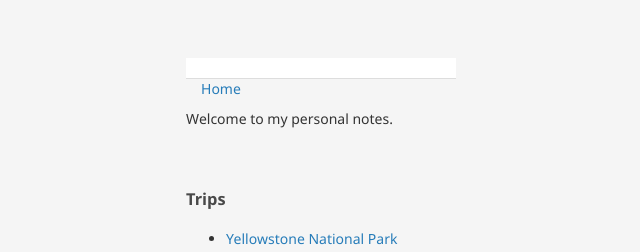
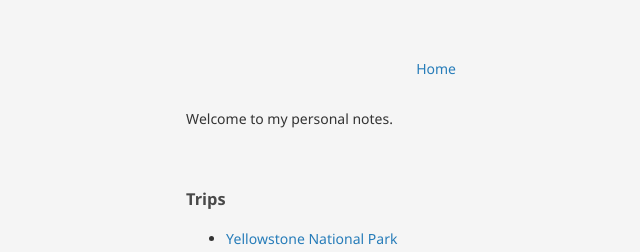
Before and after one commit to neeravkarani/personal, a Jekyll site: the page built from index.md, in a window 1280 px wide. Shown: the top 252 px of the page, without its empty margins (24-664 px from the left). Built offline with Jekyll 4.4.1, drawn with Linux system fonts in a browser that asks for light colours.

Commit message:
revert navigation tricks

```diff
--- a/_includes/navigation.html
+++ b/_includes/navigation.html
@@ -1,13 +1,6 @@
-<!-- <nav>
+<nav>
   <ul style="list-style: none; margin: 0;">
     <li style="float: right;"><a href="{{ '/' | relative_url }}">Home</a></li>
   </ul>
 </nav>
-<div style="clear: both;"></div> -->
-
-<nav class="scrolling-nav">
-  <ul style="list-style: none; margin: 0;">
-    <li style="float: left;"><a href="{{ '/' | relative_url }}">Home</a></li>
-  </ul>
-</nav>
 <div style="clear: both;"></div>
--- a/_sass/jekyll-theme-minimal.scss
+++ b/_sass/jekyll-theme-minimal.scss
@@ -292,28 +292,3 @@ footer {
     color:#444;
   }
 }
-
-/* Base styles for the navigation bar */
-.scrolling-nav {
-  width: 100%;
-  background-color: #fff; /* Adjust as needed */
-  padding: 10px 0; /* Adds padding for aesthetics */
-  border-bottom: 1px solid #ddd; /* Optional: Adds a bottom border for separation */
-}
-
-.scrolling-nav ul {
-  list-style: none;
-  margin: 0;
-  padding: 0;
-}
-
-.scrolling-nav li {
-  display: inline;
-  float: right; /* Keeps the Home button to the right */
-}
-
-.scrolling-nav a {
-  text-decoration: none;
-  padding: 10px 15px;
-  display: inline-block;
-}
```
